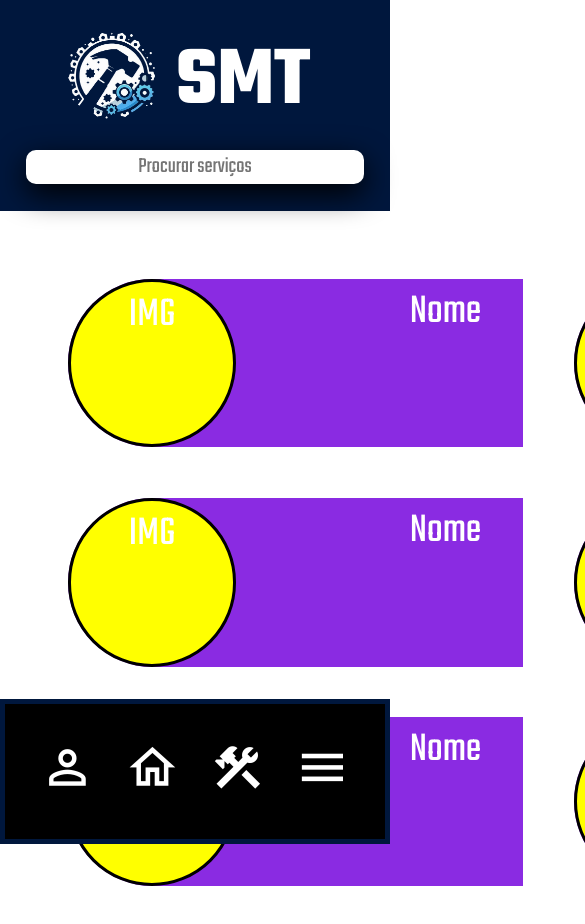
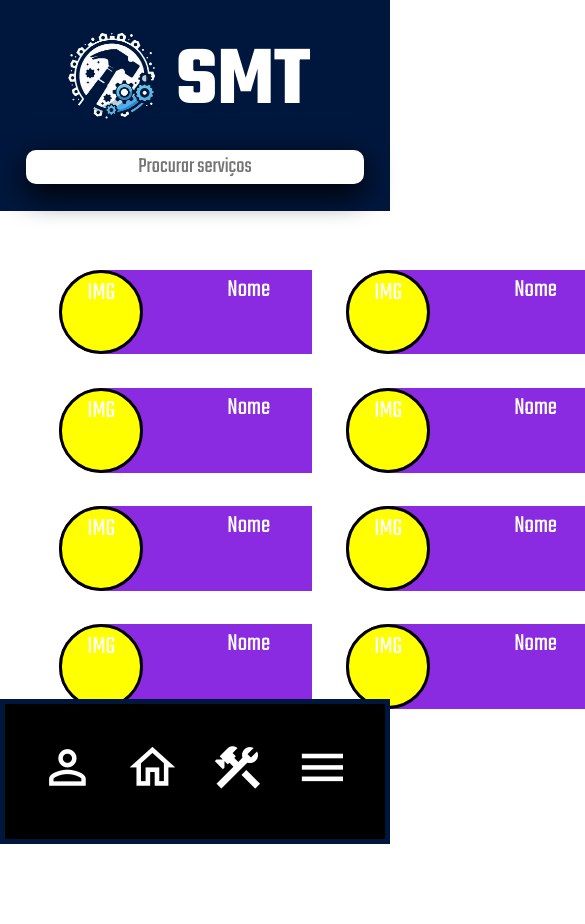
Before and after one commit to EduardoWodtke/SMT-Sistema-Multi-Trabalhista, a Vue app: page /Trabalhadores in a window 390 px wide. Shown: the top 924 px of the page, 585 px wide, since content can reach past the window. After the commit the page ends 844 px from the top, so only its background shows below. Built offline with nearby package versions, Linux system fonts and the light colour scheme; a web font is replaced by a local one.

Commit message:
esquleto trabalhadores medium

```diff
--- a/src/views/TrabalhadoresSMT.vue
+++ b/src/views/TrabalhadoresSMT.vue
@@ -39,4 +39,20 @@
     width: 20vh;
     border-radius: 20vh;
 }
+
+@media screen and (max-width: 1024px) {
+    #container{
+        display: grid;
+        grid-template-columns: auto auto;
+    }
+    .trabalhador{
+        width: 30vh;
+        height: 10vh;
+        margin: 2vh;
+        font-size: 3vh;
+    }
+    .bolinha{
+        width: 10vh;
+    }
+}
 </style>
```
